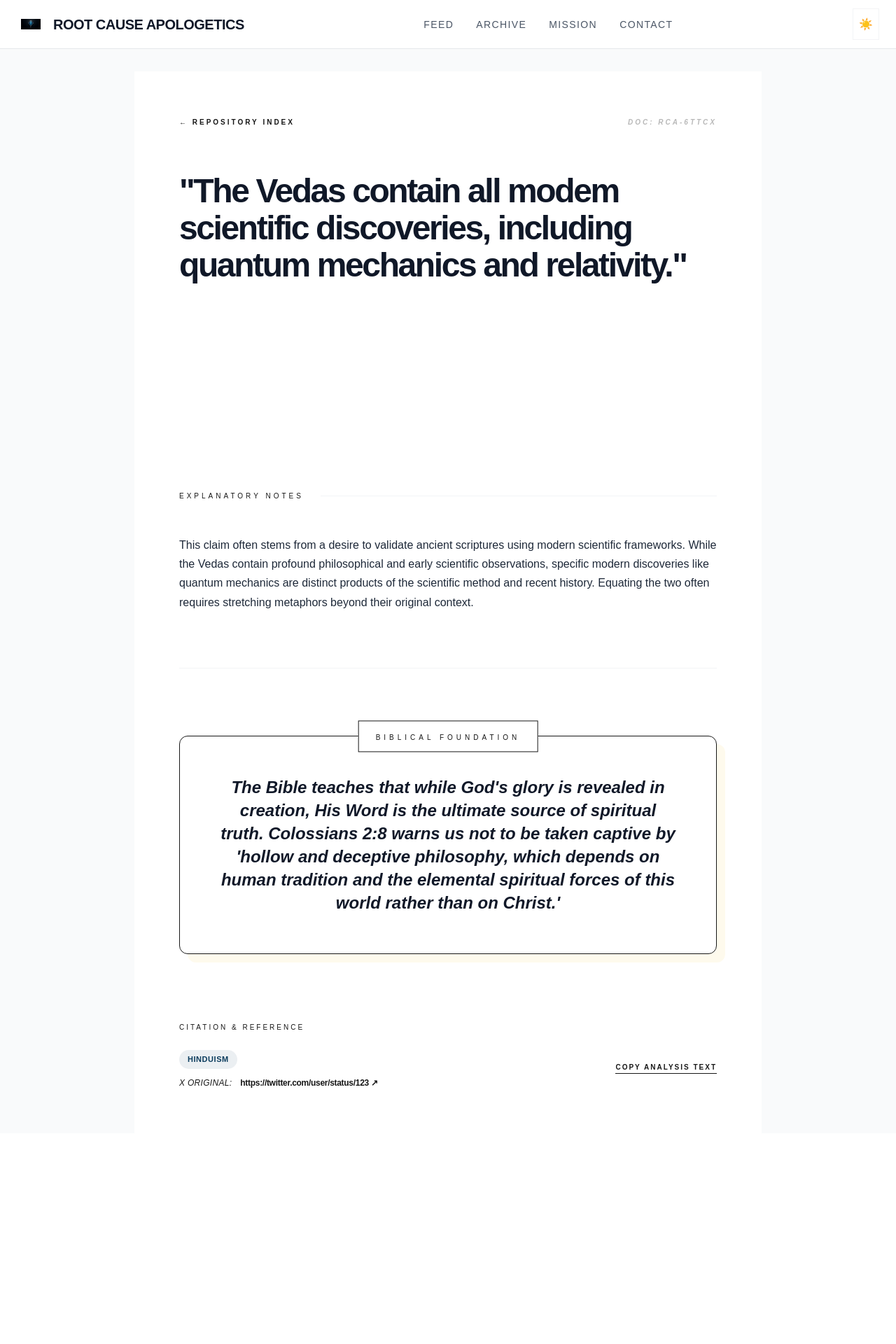
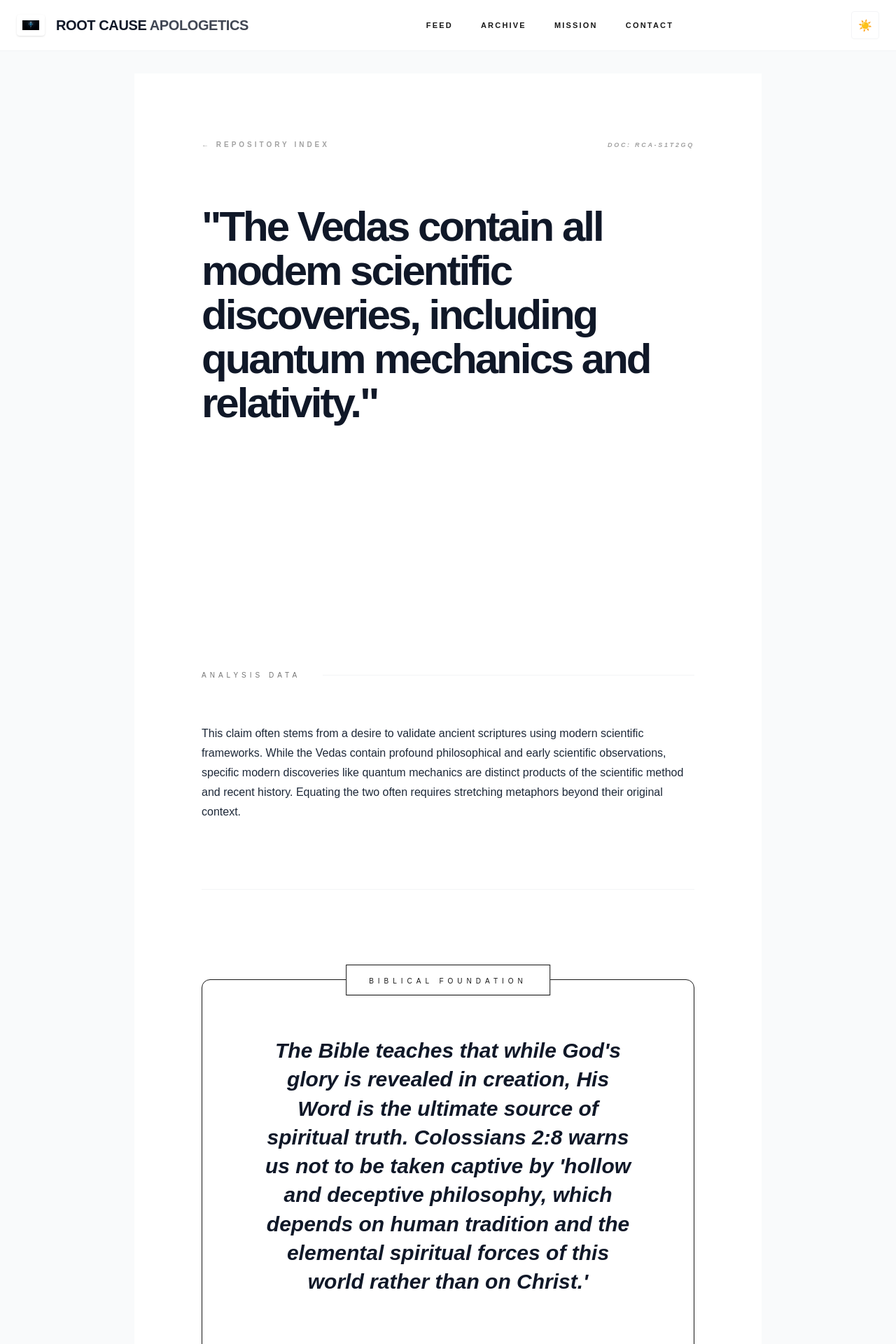
Before and after one commit to rootcauseapologetics-arch/website, a Next.js app: page /rca/1 in a window 1280 px wide. Shown: the top 1920 px of the page at 70% size. Before the commit the page ends 1619 px from the top, so only its background shows below. Built offline with nearby package versions, Linux system fonts and the light colour scheme.

Commit message:
SaaS Refinements: Atomic spacing, reading progress bar, deep blue-black dark mode, soft shadow system

```diff
--- a/src/components/Detail.tsx
+++ b/src/components/Detail.tsx
@@ -1,3 +1,6 @@
+'use client';
+
+import React, { useState, useEffect } from 'react';
 import Image from 'next/image';
 import Link from 'next/link';
 import ShareButton from '@/components/ShareButton';
@@ -14,70 +17,88 @@ interface DetailProps {
 }
 
 const Detail = ({ claim, root_issue, analysis, biblical_response, tag, source_type, source_url }: DetailProps) => {
+  const [scroll, setScroll] = useState(0);
+
+  useEffect(() => {
+    const handleScroll = () => {
+      const h = document.documentElement,
+            b = document.body,
+            st = 'scrollTop',
+            sh = 'scrollHeight';
+      const percent = (h[st] || b[st]) / ((h[sh] || b[sh]) - h.clientHeight) * 100;
+      setScroll(percent);
+    };
+    window.addEventListener('scroll', handleScroll);
+    return () => window.removeEventListener('scroll', handleScroll);
+  }, []);
+
   return (
-    <div className="max-w-4xl mx-auto p-6 md:p-16 bg-white dark:bg-transparent">
+    <div className="max-w-4xl mx-auto p-6 md:p-24 bg-white dark:bg-transparent transition-all duration-700">
+      {/* 0. Reading Progress Bar */}
+      <div className="progress-bar" style={{ width: `${scroll}%` }}></div>
+
       {/* Report Header: Action link */}
-      <div className="mb-16 flex justify-between items-center">
-        <Link href="/feed" className="text-[10px] font-bold text-primary uppercase tracking-[0.3em] hover:text-secondary flex items-center gap-2">
+      <div className="mb-20 flex justify-between items-center opacity-40">
+        <Link href="/feed" className="text-[10px] font-bold text-primary dark:text-cyan-400 uppercase tracking-[0.4em] hover:opacity-100 transition-opacity flex items-center gap-2">
           ← Repository Index
         </Link>
-        <span className="text-[10px] font-bold text-muted uppercase tracking-[0.3em] opacity-30 italic">
+        <span className="text-[9px] font-bold text-muted uppercase tracking-[0.3em] italic">
           Doc: RCA-{Math.random().toString(36).substring(7).toUpperCase()}
         </span>
       </div>
 
       {/* 1. The Claim: Large, bold, top focus */}
-      <h1 className="text-4xl md:text-5xl font-black text-gray-900 dark:text-gray-100 leading-[1.1] tracking-tighter mb-16 text-center lg:text-left">
+      <h1 className="text-5xl md:text-6xl font-black text-gray-900 dark:text-gray-100 leading-[1.05] tracking-tighter mb-20 text-center lg:text-left transition-main">
         "{claim}"
       </h1>
 
       {/* 2. Diagnostic Block: Root Issue */}
-      <div className="mb-20 bg-primary text-white p-10 rounded-[12px] border-l-[12px] border-highlight flex flex-col items-center md:items-start text-center md:text-left">
-        <span className="text-[10px] font-medium uppercase tracking-[0.4em] mb-4 opacity-50">Core Diagnostic</span>
-        <h2 className="text-2xl md:text-3xl font-bold tracking-tight leading-tight">
-          Root Issue: <span className="text-highlight italic underline decoration-secondary decoration-4 underline-offset-8 decoration-wavy">{root_issue}</span>
+      <div className="mb-24 bg-primary text-white p-12 rounded-[12px] border-l-[16px] border-highlight flex flex-col items-center md:items-start text-center md:text-left shadow-authority transition-main hover:scale-[1.01]">
+        <span className="text-[10px] font-medium uppercase tracking-[0.5em] mb-6 opacity-40">Core Diagnostic</span>
+        <h2 className="text-3xl md:text-4xl font-bold tracking-tight leading-tight">
+          Root Issue: <span className="text-highlight italic underline decoration-secondary/30 decoration-4 underline-offset-8 decoration-wavy">{root_issue}</span>
         </h2>
       </div>
 
       {/* 3. The Analysis: Clean readable paragraphs */}
-      <section className="mb-24 space-y-10 border-b border-gray-100 dark:border-gray-800 pb-20">
-        <div className="flex items-center gap-6 mb-12">
-          <span className="text-[10px] font-medium text-muted uppercase tracking-[0.4em] whitespace-nowrap">Explanatory Notes</span>
-          <div className="h-px bg-gray-100 dark:bg-gray-800 w-full"></div>
+      <section className="mb-32 space-y-12 border-b border-gray-100 dark:border-white/5 pb-24">
+        <div className="flex items-center gap-8 mb-16">
+          <span className="text-[10px] font-medium text-muted uppercase tracking-[0.5em] whitespace-nowrap opacity-60">Analysis Data</span>
+          <div className="h-px bg-gray-100 dark:bg-white/5 w-full"></div>
         </div>
-        <div className="prose prose-base dark:prose-invert max-w-none text-gray-800 dark:text-gray-200 leading-[1.7] font-normal space-y-8">
+        <div className="prose prose-base dark:prose-invert max-w-none text-gray-800 dark:text-gray-200 leading-[1.75] font-normal space-y-10">
           <p className="whitespace-pre-wrap">{analysis}</p>
         </div>
       </section>
 
       {/* 4. Biblical Response: Gold-accent highlight section */}
-      <section className="p-10 md:p-14 bg-white dark:bg-gray-900 border-[1px] border-highlight relative mb-24 rounded-[12px] shadow-[12px_12px_0px_0px_rgba(242,201,76,0.1)]">
-        <div className="absolute top-0 left-1/2 -translate-x-1/2 -translate-y-1/2 bg-white dark:bg-gray-900 px-6 py-2 border border-highlight">
-          <span className="text-[10px] font-medium text-highlight uppercase tracking-[0.5em]">Biblical Foundation</span>
+      <section className="p-12 md:p-20 bg-white dark:bg-gray-900 border border-highlight/20 relative mb-32 rounded-[12px] shadow-authority group">
+        <div className="absolute top-0 left-1/2 -translate-x-1/2 -translate-y-1/2 bg-white dark:bg-gray-900 px-8 py-3 border border-highlight shadow-sm">
+          <span className="text-[10px] font-medium text-highlight uppercase tracking-[0.6em]">Biblical Foundation</span>
         </div>
-        <p className="text-xl md:text-2xl font-bold text-gray-900 dark:text-gray-100 italic leading-snug text-center">
+        <p className="text-2xl md:text-3xl font-bold text-gray-900 dark:text-gray-100 italic leading-snug text-center group-hover:scale-[1.02] transition-transform duration-500">
           {biblical_response}
         </p>
       </section>
 
       {/* 5. Citation & Action Bar: Bottom focus */}
-      <section className="flex flex-col md:flex-row justify-between items-start md:items-end gap-12">
-        <div className="space-y-6">
-          <h4 className="text-[10px] font-medium text-muted uppercase tracking-[0.3em]">Citation & Reference</h4>
-          <div className="flex flex-col gap-3">
+      <section className="flex flex-col md:flex-row justify-between items-start md:items-end gap-16 pt-12 border-t border-gray-100 dark:border-white/5 opacity-80 hover:opacity-100 transition-opacity">
+        <div className="space-y-8">
+          <h4 className="text-[10px] font-medium text-muted uppercase tracking-[0.4em]">Reference Citation</h4>
+          <div className="flex flex-col gap-4">
             <span className="pill-tag self-start">{tag}</span>
-            <div className="flex items-center gap-3">
-              <span className="text-xs font-normal text-muted uppercase tracking-wide italic leading-none">{source_type} Original: </span>
-              <a href={source_url} target="_blank" rel="noopener noreferrer" className="text-xs text-primary dark:text-cyan-400 font-bold tracking-tight hover:underline">
+            <div className="flex flex-col gap-2">
+              <span className="text-[10px] font-medium text-muted uppercase tracking-widest opacity-40">{source_type} Source Mapping</span>
+              <a href={source_url} target="_blank" rel="noopener noreferrer" className="text-xs text-primary dark:text-cyan-400 font-bold tracking-tight hover:underline transition-main overflow-hidden text-ellipsis whitespace-nowrap max-w-md">
                 {source_url} ↗
               </a>
             </div>
           </div>
         </div>
-        <div className="flex items-center gap-6">
+        <div className="flex items-center gap-8">
           <ShareButton />
-          <button className="text-[10px] font-bold text-primary dark:text-cyan-400 uppercase tracking-[0.2em] border-b border-primary/20 dark:border-cyan-400/20 hover:border-primary transition-colors">
-            Copy Analysis Text
+          <button className="text-[10px] font-bold text-primary dark:text-cyan-400 uppercase tracking-[0.3em] border-b border-primary/10 dark:border-cyan-400/10 hover:border-primary dark:hover:border-cyan-400 transition-all duration-300 pb-1">
+            Copy Report
           </button>
         </div>
       </section>
--- a/src/components/NavBar.tsx
+++ b/src/components/NavBar.tsx
@@ -24,26 +24,26 @@ const NavBar = () => {
   }, [dark]);
 
   return (
-    <header className="sticky top-0 z-50 w-full border-b border-gray-200 dark:border-gray-800 bg-white/80 dark:bg-gray-900/80 backdrop-blur-md px-6 py-3">
-      <div className="max-w-[1440px] mx-auto flex items-center justify-between">
-        <Link href="/" className="flex items-center gap-3 group">
-          <div className="bg-primary p-1.5 rounded-[2px]">
-            <Image src="/logo.png" alt="RCA Logo" width={28} height={28} priority />
+    <header className="sticky top-0 z-[100] w-full border-b border-gray-200/50 dark:border-white/5 bg-white/60 dark:bg-gray-950/60 backdrop-blur-xl px-6 py-4">
+      <div className="max-w-[var(--max-width)] mx-auto flex items-center justify-between">
+        <Link href="/" className="flex items-center gap-4 group transition-opacity hover:opacity-90">
+          <div className="bg-primary p-2 rounded-[4px] shadow-sm">
+            <Image src="/logo.png" alt="RCA Logo" width={24} height={24} priority />
           </div>
-          <span className="text-xl font-bold tracking-tight text-gray-900 dark:text-gray-100 uppercase">
-            Root Cause <span className="text-secondary">Apologetics</span>
+          <span className="text-xl font-black tracking-[-0.02em] text-gray-900 dark:text-gray-100 uppercase">
+            ROOT CAUSE <span className="text-secondary opacity-80">APOLOGETICS</span>
           </span>
         </Link>
-        <nav className="hidden md:flex gap-8">
-          <Link href="/feed" className="text-sm font-medium uppercase tracking-[0.1em] text-gray-600 dark:text-gray-400 hover:text-primary dark:hover:text-cyan-400 transition-colors">Feed</Link>
-          <Link href="/meme" className="text-sm font-medium uppercase tracking-[0.1em] text-gray-600 dark:text-gray-400 hover:text-primary dark:hover:text-cyan-400 transition-colors">Archive</Link>
-          <Link href="/about" className="text-sm font-medium uppercase tracking-[0.1em] text-gray-600 dark:text-gray-400 hover:text-primary dark:hover:text-cyan-400 transition-colors">Mission</Link>
-          <Link href="/contact" className="text-sm font-medium uppercase tracking-[0.1em] text-gray-600 dark:text-gray-400 hover:text-primary dark:hover:text-cyan-400 transition-colors">Contact</Link>
+        <nav className="hidden md:flex gap-10">
+          <Link href="/feed" className="text-[11px] font-bold uppercase tracking-[0.2em] text-muted hover:text-primary dark:hover:text-cyan-400">Feed</Link>
+          <Link href="/meme" className="text-[11px] font-bold uppercase tracking-[0.2em] text-muted hover:text-primary dark:hover:text-cyan-400">Archive</Link>
+          <Link href="/about" className="text-[11px] font-bold uppercase tracking-[0.2em] text-muted hover:text-primary dark:hover:text-cyan-400">Mission</Link>
+          <Link href="/contact" className="text-[11px] font-bold uppercase tracking-[0.2em] text-muted hover:text-primary dark:hover:text-cyan-400">Contact</Link>
         </nav>
-        <div className="flex items-center gap-4">
+        <div className="flex items-center gap-6">
           <button
             onClick={() => setDark(!dark)}
-            className="p-2 border border-gray-100 dark:border-gray-800 hover:bg-gray-50 dark:hover:bg-gray-800 transition-colors"
+            className="w-10 h-10 flex items-center justify-center border border-gray-100 dark:border-white/10 hover:bg-gray-50 dark:hover:bg-white/5 transition-all duration-300 rounded-[4px]"
             aria-label="Toggle dark mode"
           >
             {dark ? '🌙' : '☀️'}
--- a/src/styles/design.css
+++ b/src/styles/design.css
@@ -12,21 +12,26 @@
   --radius-md: 12px;
   --font-sans: 'Inter', ui-sans-serif, system-ui, -apple-system, sans-serif;
   --font-mono: 'JetBrains Mono', 'Fira Code', monospace;
-  --max-width: 1200px;
+  --max-width: 1440px;
 
-  /* Typography Scale - Standardized */
-  --text-xs: 0.75rem;     /* 12px Metadata */
-  --text-sm: 0.875rem;    /* 14px Small Labels */
-  --text-base: 1rem;      /* 16px Reading Content */
-  --text-xl: 1.25rem;     /* 20px Analysis Headers */
-  --text-h1: 3.75rem;     /* 60px Hero Claims */
+  /* Atomic Spacing Scale */
+  --space-1: 0.25rem;  /* 4px */
+  --space-2: 0.5rem;   /* 8px */
+  --space-3: 0.75rem;  /* 12px */
+  --space-4: 1rem;     /* 16px */
+  --space-6: 1.5rem;   /* 24px */
+  --space-8: 2rem;     /* 32px */
+  --space-12: 3rem;    /* 48px */
+  --space-16: 4rem;    /* 64px */
+  --space-24: 6rem;    /* 96px */
 
-  --weight-black: 900;
-  --weight-bold: 700;
-  --weight-medium: 500;
-  --weight-regular: 400;
+  /* Premium Shadow System */
+  --shadow-sm: 0 1px 2px 0 rgba(0, 0, 0, 0.05);
+  --shadow-md: 0 4px 6px -1px rgba(0, 0, 0, 0.05), 0 2px 4px -1px rgba(0, 0, 0, 0.03);
+  --shadow-lg: 0 20px 25px -5px rgba(0, 0, 0, 0.05), 0 10px 10px -5px rgba(0, 0, 0, 0.02);
+  --shadow-authority: 0 25px 50px -12px rgba(11, 60, 93, 0.15);
 
-  --leading-analysis: 1.7; /* Optimized for deep reading */
+  --transition-main: 0.3s cubic-bezier(0.4, 0, 0.2, 1);
 }
 
 .bg-authority-gradient {
@@ -34,8 +39,18 @@
 }
 
 .bg-grid {
-  background-image: radial-gradient(circle, rgba(255, 255, 255, 0.05) 1px, transparent 1px);
-  background-size: 40px 40px;
+  background-image: radial-gradient(circle, rgba(255, 255, 255, 0.03) 1px, transparent 1px);
+  background-size: 32px 32px;
+}
+
+.progress-bar {
+  position: fixed;
+  top: 0;
+  left: 0;
+  height: 3px;
+  background: var(--color-secondary);
+  z-index: 1000;
+  transition: width 0.1s ease;
 }
 
 html {
@@ -46,23 +61,15 @@ html {
   -webkit-font-smoothing: antialiased;
   -moz-osx-font-smoothing: grayscale;
   text-rendering: optimizeLegibility;
-}
-
-a {
-  text-decoration: none;
-  transition: all 0.2s ease;
-}
-
-a:hover {
-  text-decoration: underline;
+  scroll-behavior: smooth;
 }
 
 body.dark {
-  --color-bg: #0F172A;
-  --color-card-bg: #1E293B;
+  --color-bg: #041A28; /* Deep Blue-Black Authority */
+  --color-card-bg: rgba(11, 60, 93, 0.3);
   --color-text: #F1F5F9;
   --color-muted: #94A3B8;
-  --color-border: #334155;
+  --color-border: rgba(255, 255, 255, 0.1);
 }
 
 /* Utility classes */
```
Also changed, not shown: src/components/Card.tsx (+8 -8 lines).
